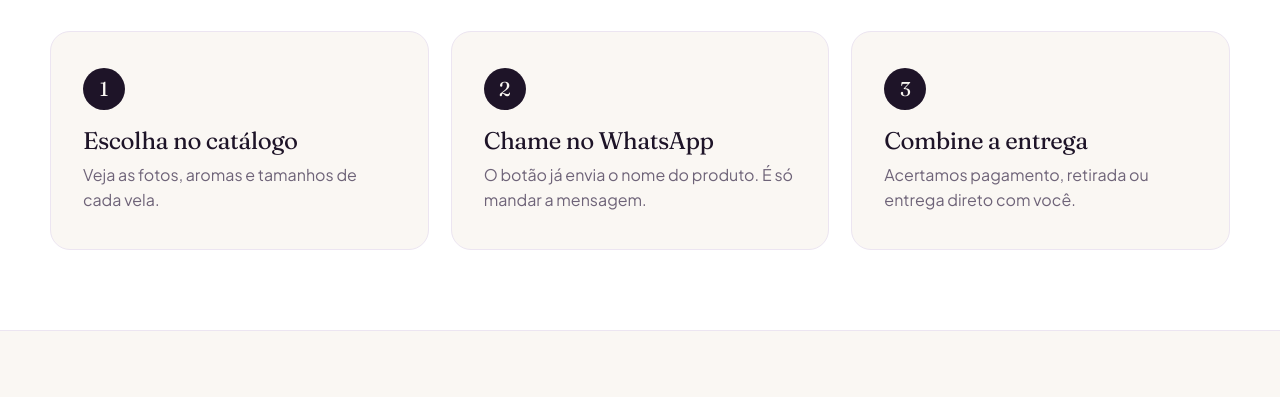
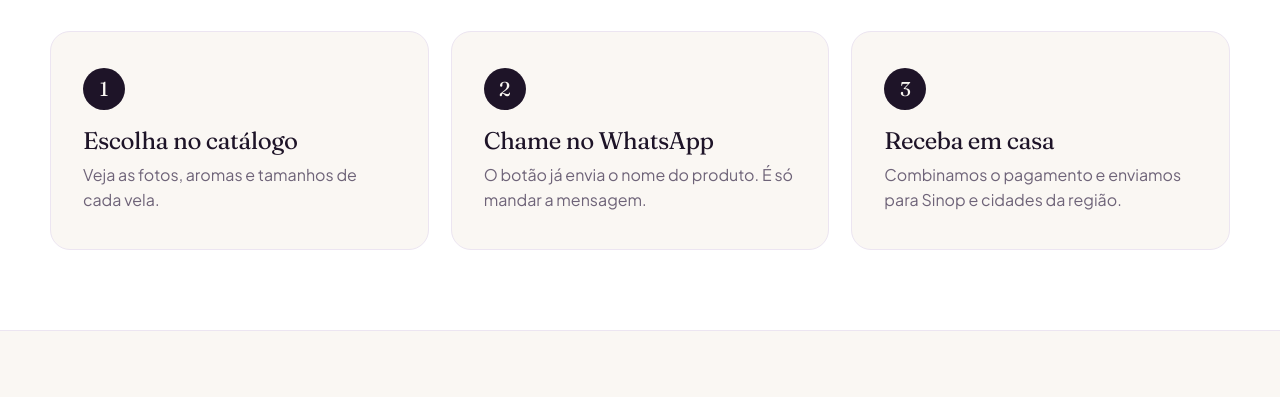
Before and after one commit to vinikunze/sonhosemvelas, a website with bundled scripts: page public/index.html in a window 1280 px wide. Shown: the part 1508-1905 px from the top of the page. Built offline with nearby package versions, Linux system fonts and the light colour scheme; files whose address does not match are found by name.

Commit message:
Ajusta texto de entrega: envio para cidades da região
Co-Authored-By: Claude Opus 5.5 <noreply@anthropic.com>
Claude-Session: https://claude.ai/code/session_019RUV2pR8nYrr2AtcgXyaRw

```diff
--- a/public/index.html
+++ b/public/index.html
@@ -180,8 +180,8 @@
         </li>
         <li class="reveal">
           <span class="passos__num">3</span>
-          <h3>Combine a entrega</h3>
-          <p>Acertamos pagamento, retirada ou entrega direto com você.</p>
+          <h3>Receba em casa</h3>
+          <p>Combinamos o pagamento e enviamos para Sinop e cidades da região.</p>
         </li>
       </ol>
     </section>
```
